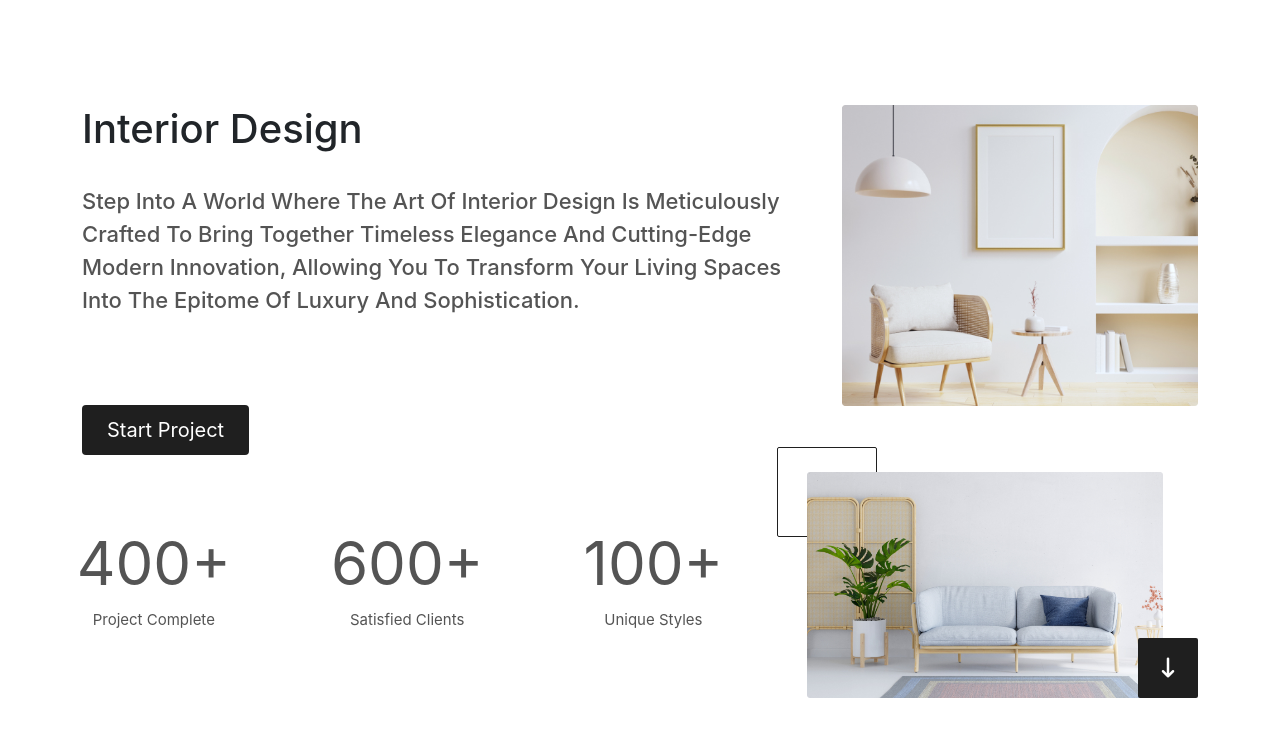
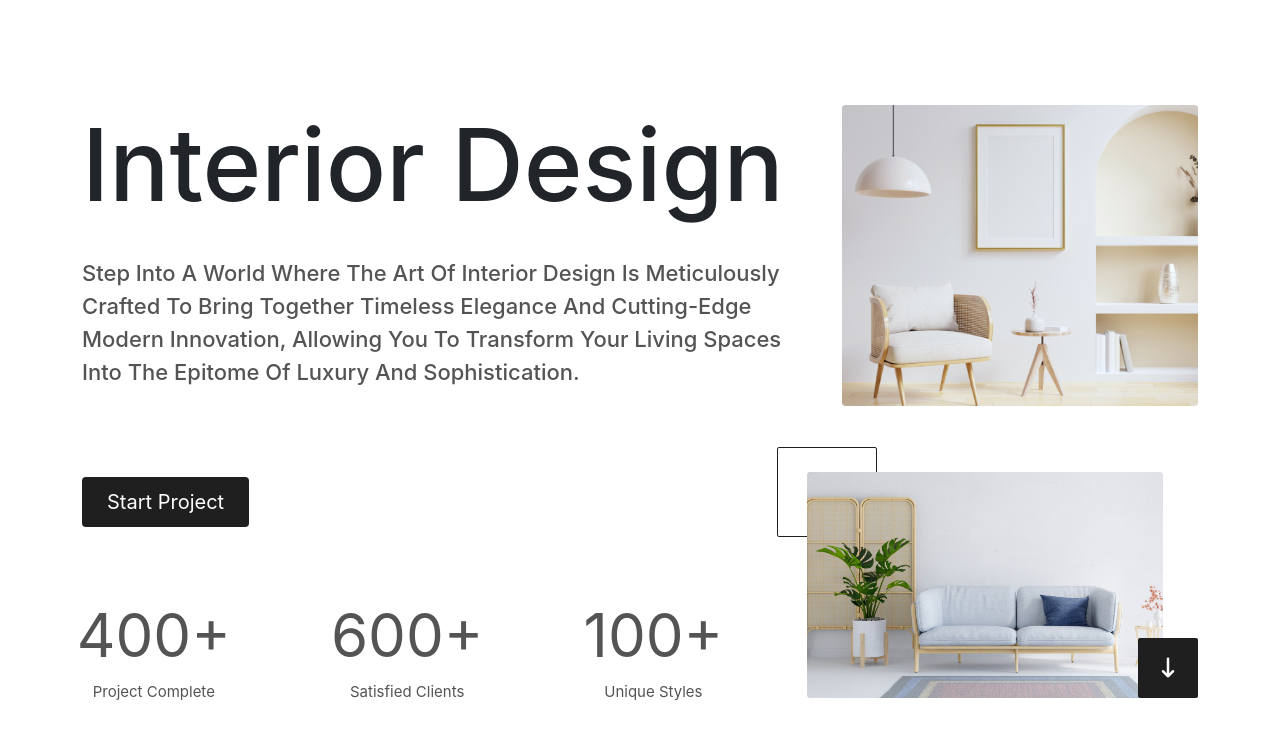
Before and after one commit to ManarHisham2002/Task1Week2, a plain HTML site: page index.html in a window 1280 px wide. Shown: the part 69-800 px from the top of the page. Drawn offline with nearby package versions, Linux system fonts and the light colour scheme; a web font is replaced by a local one.

Commit message:
index.css

```diff
--- a/css/index.css
+++ b/css/index.css
@@ -49,7 +49,7 @@ input:focus {
 /* ------------  Start Components  ---------- */
 h1 {
     color: #1F1F1F;
-    font-size: 100px;
+    font-size: 100px !important;
 }
 
 h2 {
```
